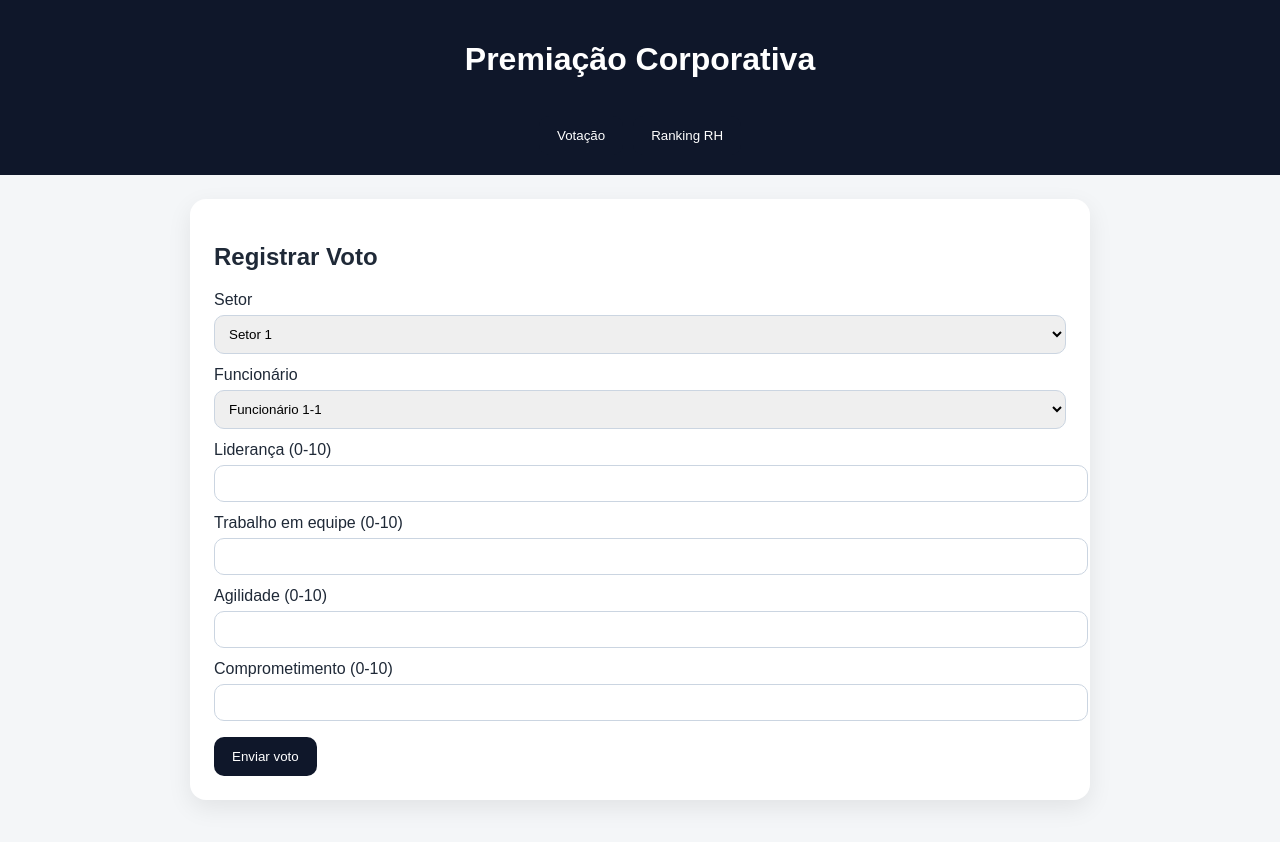
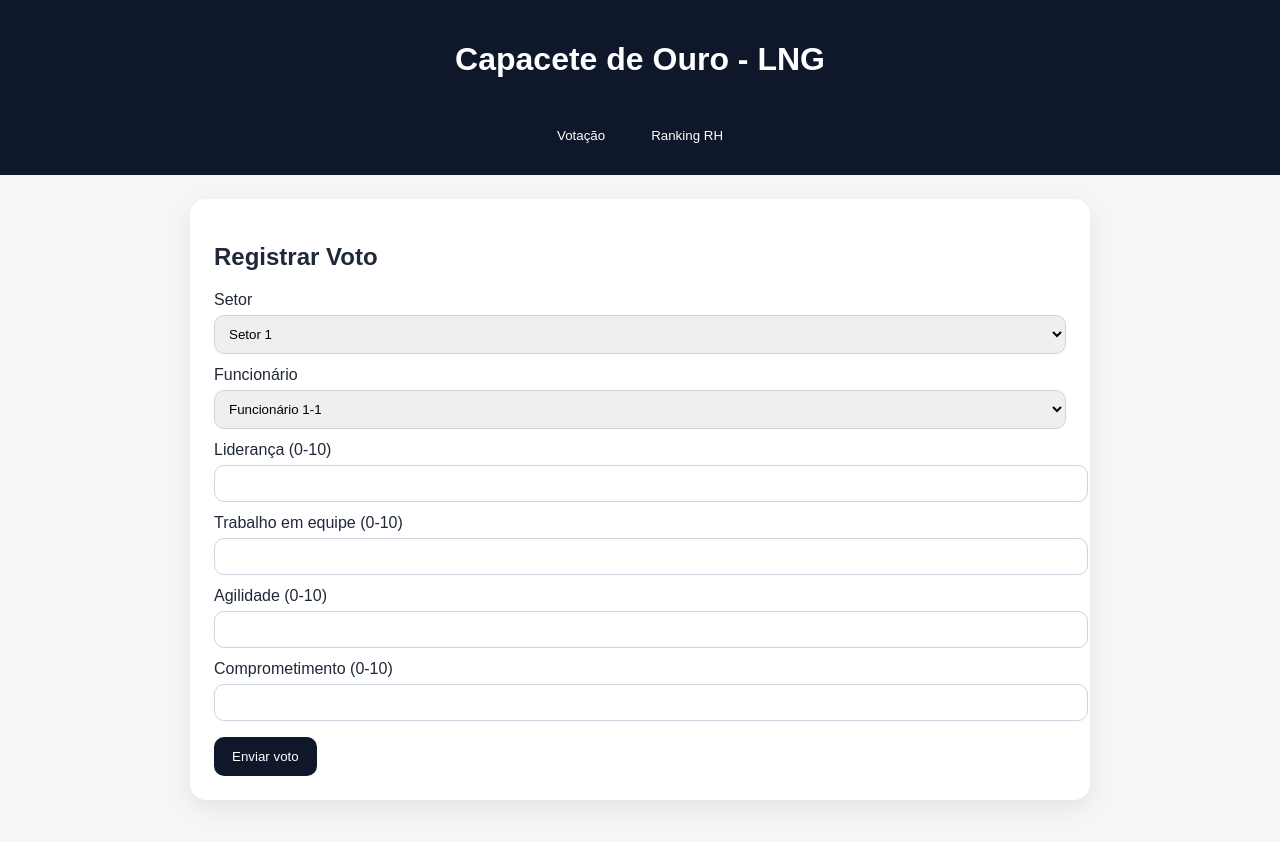
Before and after one commit to Hudcore/RankingLNG, a plain HTML site: page index.html in a window 1280 px wide. Drawn offline with Linux system fonts and the light colour scheme.

Commit message:
Update index.html

```diff
--- a/index.html
+++ b/index.html
@@ -3,13 +3,13 @@
 <head>
 <meta charset="UTF-8">
 <meta name="viewport" content="width=device-width, initial-scale=1.0">
-<title>Capacete de Ouro - LNG</title>
+<title>LNG</title>
 <style>
 body{font-family:Arial,sans-serif;background:#f4f6f8;margin:0;color:#1f2937}header{background:#0f172a;color:#fff;padding:20px;text-align:center}.wrap{max-width:900px;margin:auto;padding:24px}.card{background:#fff;border-radius:16px;padding:24px;box-shadow:0 8px 24px rgba(0,0,0,.08);margin-bottom:20px}label{display:block;margin:12px 0 6px}select,input{width:100%;padding:10px;border:1px solid #cbd5e1;border-radius:10px}button{background:#0f172a;color:#fff;border:0;padding:12px 18px;border-radius:10px;cursor:pointer;margin-top:16px}table{width:100%;border-collapse:collapse}th,td{padding:10px;border-bottom:1px solid #e5e7eb;text-align:left}.hidden{display:none}.topnav{display:flex;gap:10px;justify-content:center;margin-top:10px}.small{font-size:12px;color:#64748b}
 </style>
 </head>
 <body>
-<header><h1>Premiação Corporativa</h1><div class='topnav'><button onclick="showPage('vote')">Votação</button><button onclick="showPage('rank')">Ranking RH</button></div></header>
+<header><h1>Capacete de Ouro - LNG</h1><div class='topnav'><button onclick="showPage('vote')">Votação</button><button onclick="showPage('rank')">Ranking RH</button></div></header>
 <div class='wrap'>
 <div id='votePage' class='card'>
 <h2>Registrar Voto</h2>
```
